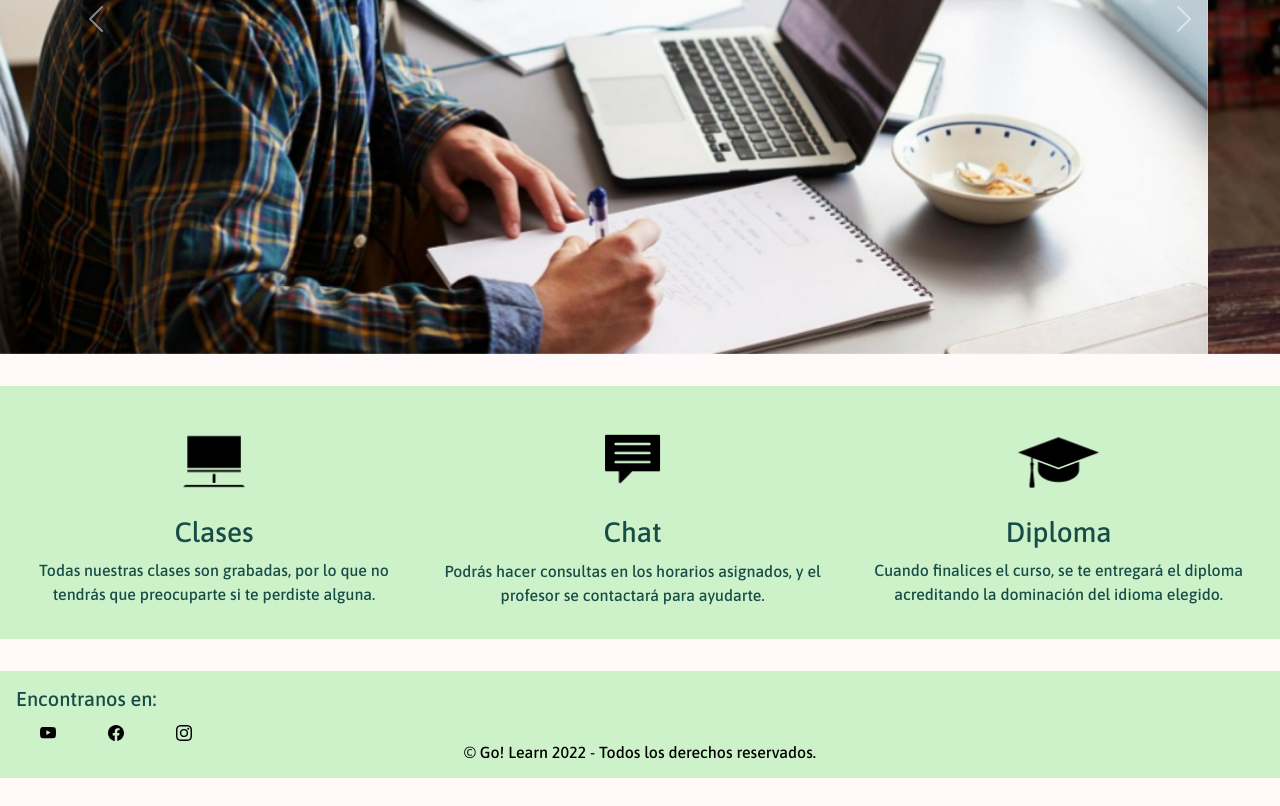
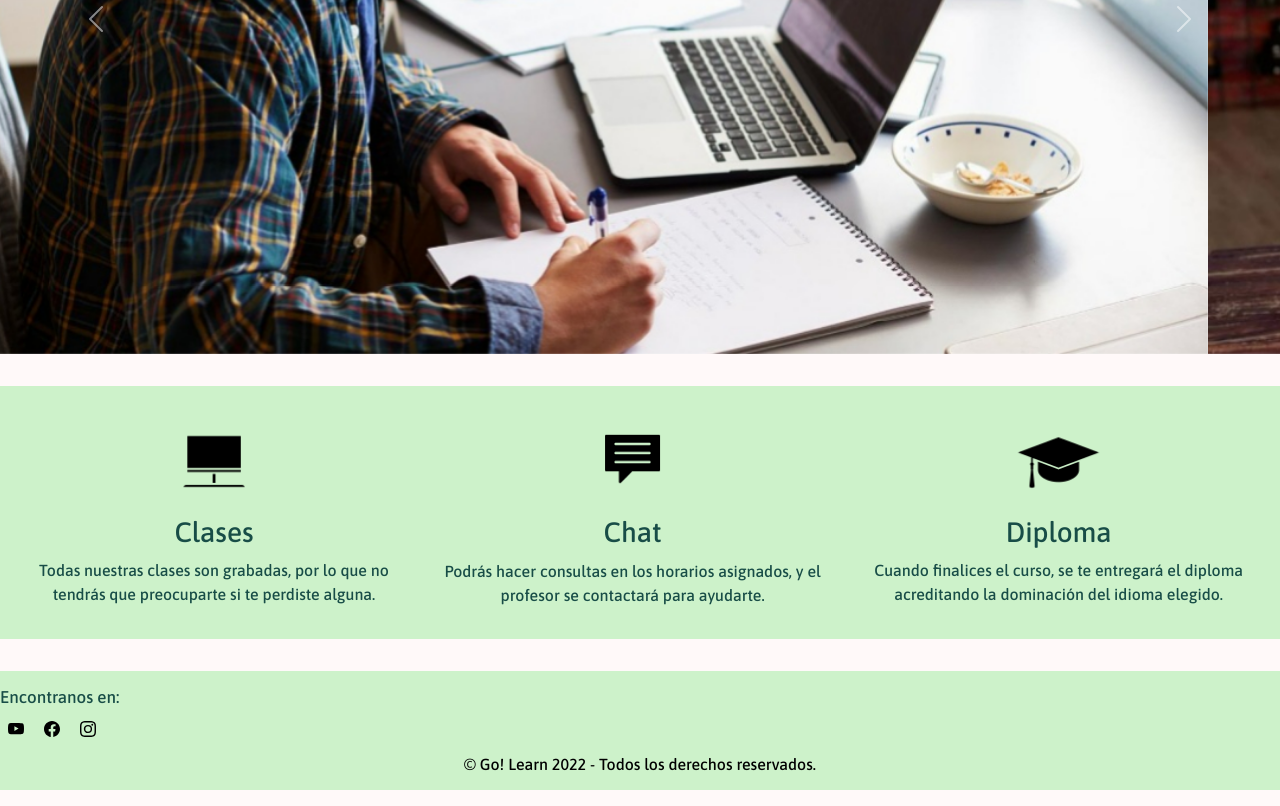
Before and after one commit to sairaareco/entrega-proyecto, a website: page index.html in a window 1280 px wide. Shown: the part 686-1492 px from the top of the page. Drawn offline with nearby package versions, Linux system fonts and the light colour scheme.

Commit message:
terminando el proyecto final

```diff
--- a/sass/estilos.scss
+++ b/sass/estilos.scss
@@ -57,18 +57,17 @@ body{
     footer{
         background-color: #CDF2CA;
             h3{
-                margin-left: $medida-principal / 2;
                 margin-top: $medida-principal;
                 padding-top: $medida-principal / 2;
                 color: $color-principal;
-                font-size: 20px;
+                font-size: 17px;
             }
             .imagenes a{
-                margin-left: $medida-principal;
                 padding: 0.5rem;
                 display: inline;
             }
             .pie{
+                margin-top: 1rem;
                 margin-bottom: $medida-principal / 2;
                 padding-bottom: $medida-principal / 2;
                 text-align: center;
```
Also changed, not shown: css/main.css.
